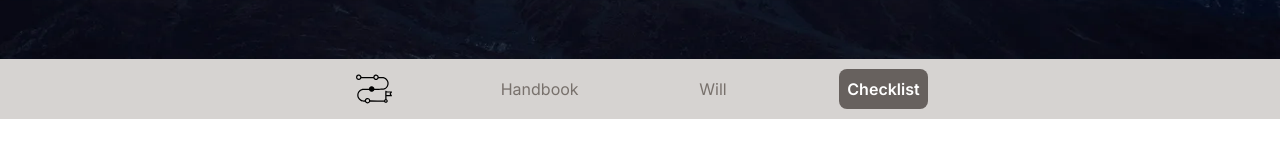
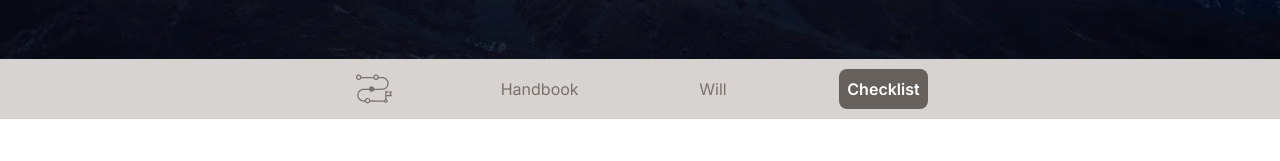
Before and after one commit to Mamoori-makers/web, a Next.js app: page /roadmap/checklist in a window 1280 px wide. Shown: the part 441-602 px from the top of the page. Built offline with nearby package versions, Linux system fonts and the light colour scheme.

Commit message:
[#30] Design: apply inactive color to RoadmapIcon

```diff
--- a/src/app/roadmap/layout.tsx
+++ b/src/app/roadmap/layout.tsx
@@ -20,7 +20,7 @@ const ROADMAP_MENU = [
 const RoadmapMenu = () => {
   const { isActiveMenu } = useActiveMenu(true);
   const isRoadmapPage = isActiveMenu('/roadmap');
-  const roadmapIconColor = isRoadmapPage ? '#fff' : '#000';
+  const roadmapIconColor = isRoadmapPage ? '#fff' : 'rgb(120 113 108)';
 
   return (
     <div className="mx-auto flex w-full justify-center bg-stone-300 px-3 py-2 text-stone-500">
```
